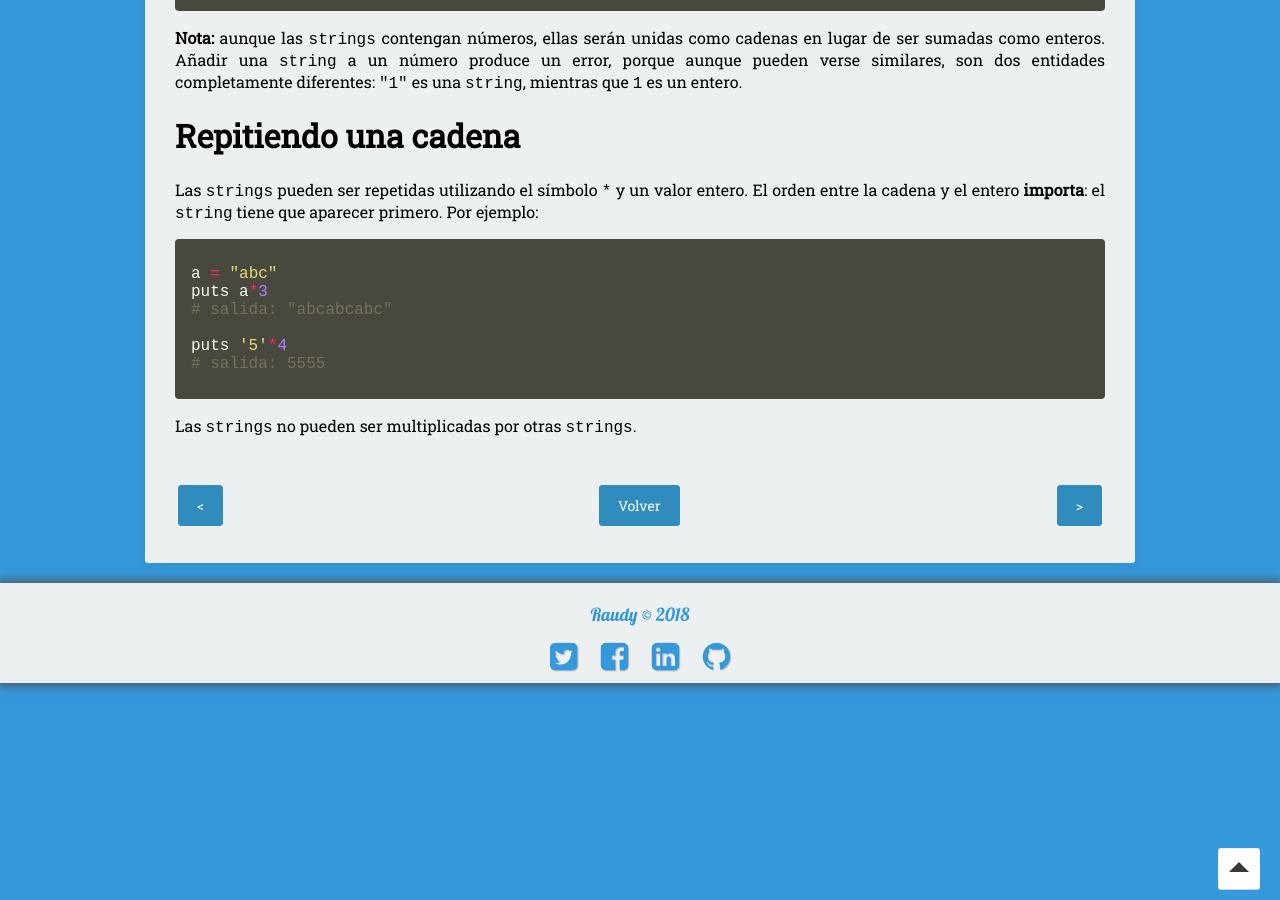
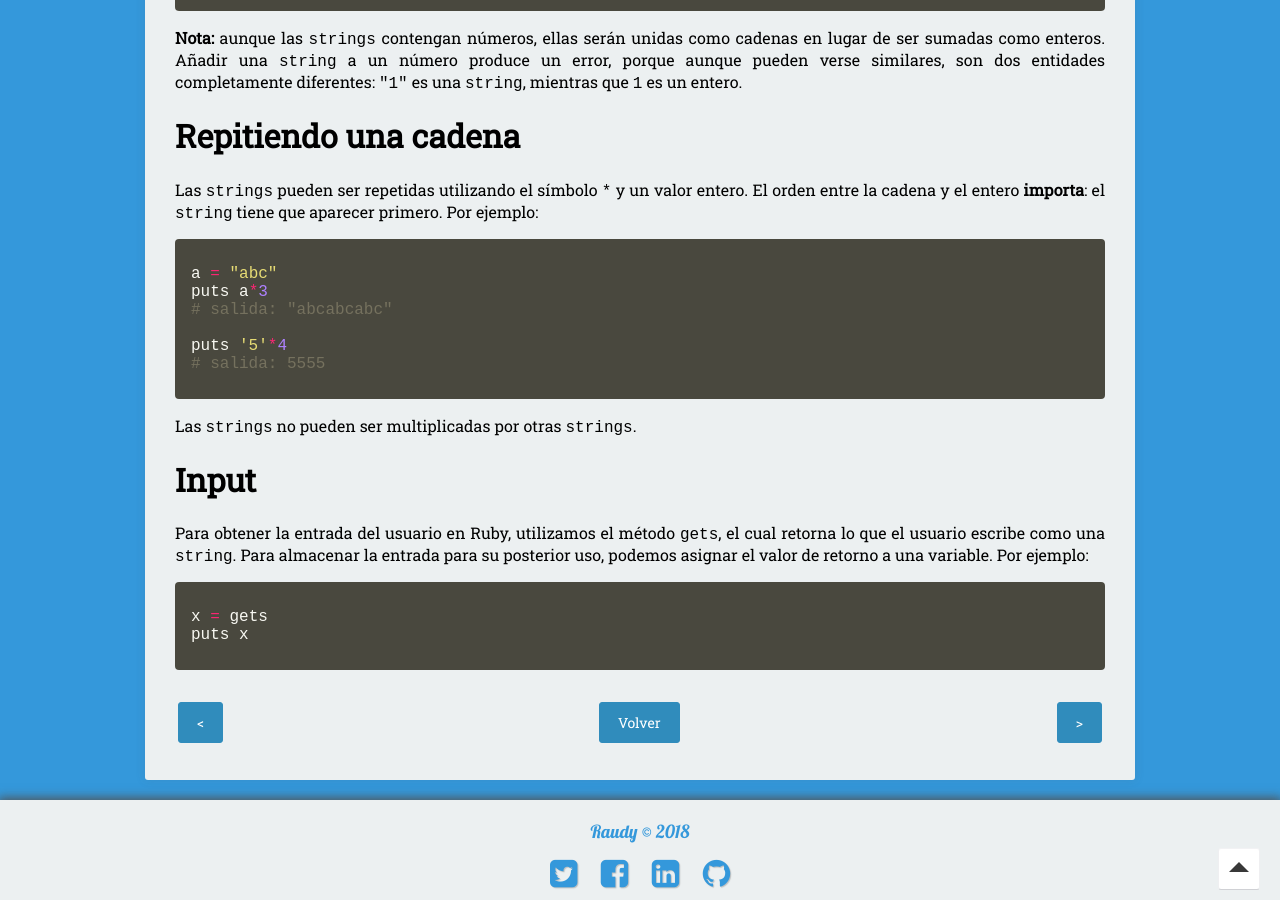
Before and after one commit to nisoto/Blog-anterior-2.0, a Jekyll site: the page built from _posts/2018-07-03-ruby-iii-strings.md, in a window 1280 px wide and 900 px high, scrolled down 1345 px. Built offline with Jekyll 4.4.1, drawn with Linux system fonts in a browser that asks for light colours; nearby versions of some CDN libraries; some of the changed text lies outside the part shown.

Commit message:
Update 2018-07-03-ruby-iii-strings.md

```diff
--- a/_posts/2018-07-03-ruby-iii-strings.md
+++ b/_posts/2018-07-03-ruby-iii-strings.md
@@ -1,6 +1,6 @@
 ---
 layout: post
-title: "Ruby III: Strings"
+title: "Ruby III: Strings y entrada/salida de datos"
 date: 2018-07-03
 excerpt: "Capítulo N°3 del curso de Ruby"
 tags: [ruby]
@@ -70,6 +70,15 @@ puts '5'*4
 
 Las `strings` no pueden ser multiplicadas por otras `strings`.
 
+# Input
+
+Para obtener la entrada del usuario en Ruby, utilizamos el método `gets`, el cual retorna lo que el usuario escribe como una `string`. Para almacenar la entrada para su posterior uso, podemos asignar el valor de retorno a una variable. Por ejemplo:
+
+{% highlight ruby %}
+x = gets
+puts x
+{% endhighlight %}
+
 |     |     |     |
 |:----|:---:|----:|
 | [<](https://nisoto.github.io/ruby-ii-variables/){: .btn .btn-info} | [Volver](https://nisoto.github.io/blog/){: .btn .btn-info} | [>](https://nisoto.github.io/blog/){: .btn .btn-info} |
```
